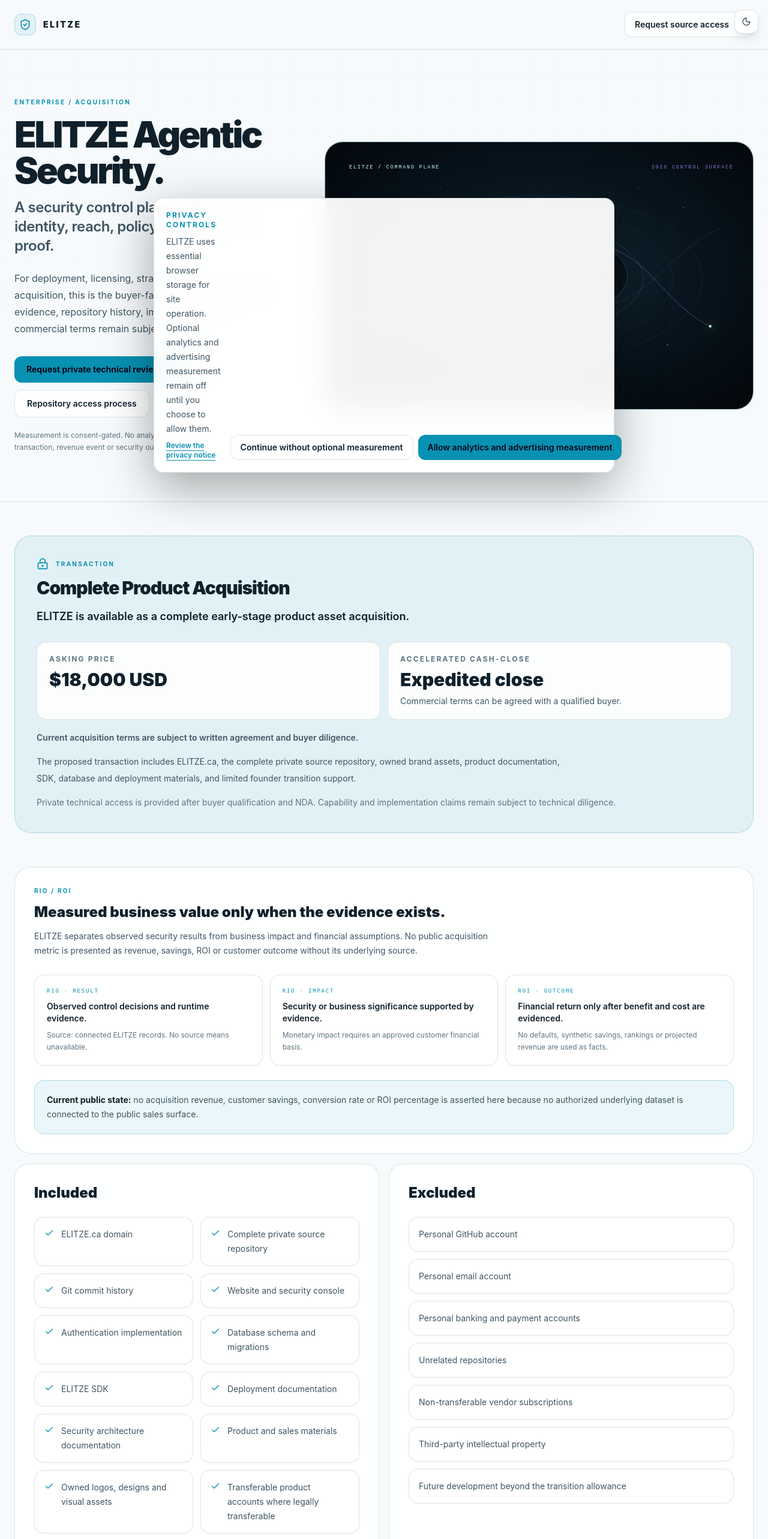
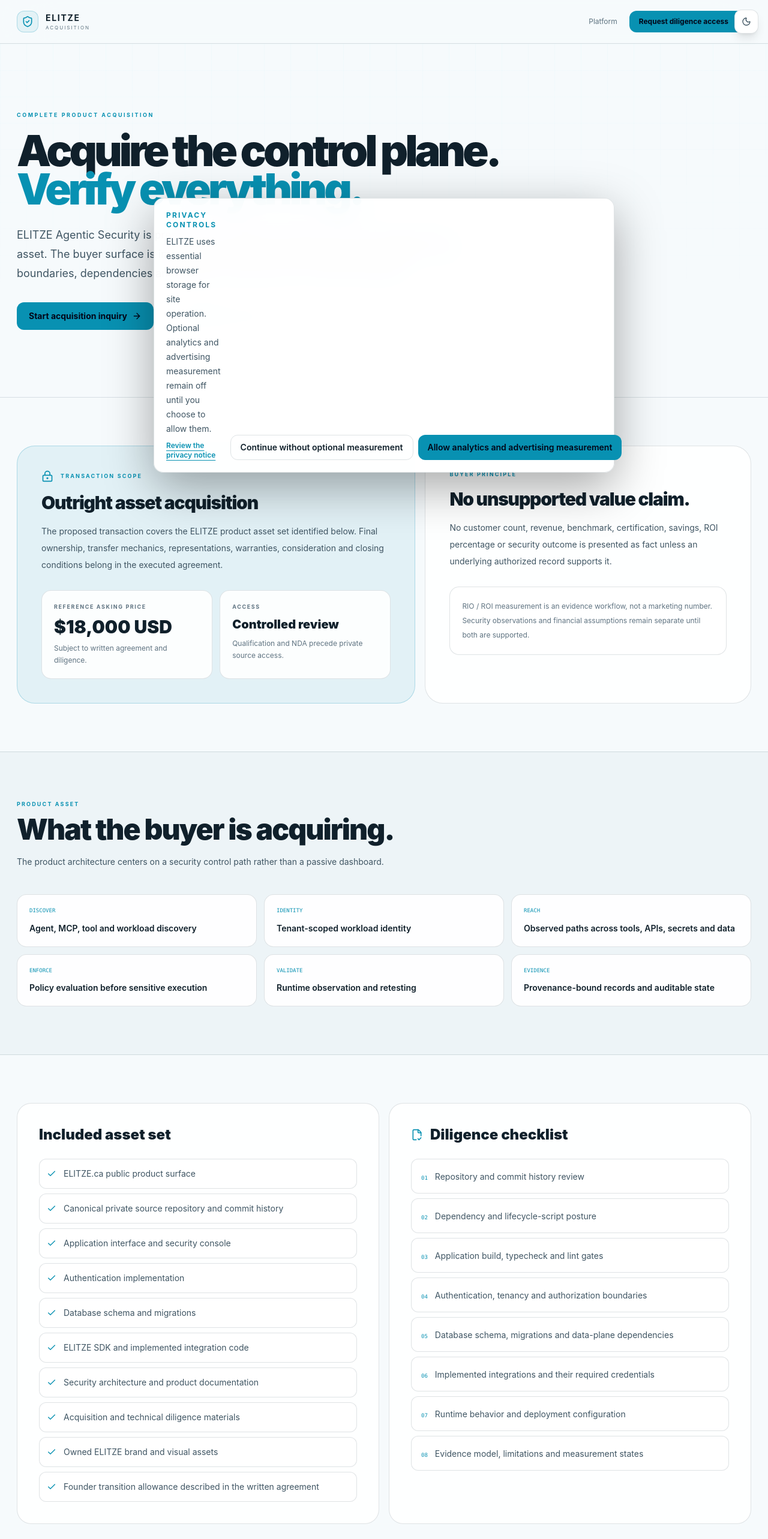
Before and after one commit to terrell0780/elitze-agentic-security, a Next.js app: page /sales in a window 1280 px wide. Shown: the top 2566 px of the page at 60% size. Built offline with nearby package versions, Linux system fonts and the light colour scheme; no server answers.

Commit message:
feat: rebuild acquisition surface for evidence-led asset sale

```diff
--- a/src/app/sales/page.tsx
+++ b/src/app/sales/page.tsx
@@ -1,147 +1,82 @@
-import Image from "next/image";
 import Link from "next/link";
 import { ArrowRight, Check, FileCheck2, LockKeyhole, ShieldCheck } from "lucide-react";
 import AcquisitionCta from "@/components/acquisition-cta";
 
 export const metadata = {
-  title: "Enterprise Sales & Acquisition | ELITZE Agentic Security",
-  description: "ELITZE Agentic Security enterprise licensing and complete product acquisition information, with evidence-gated RIO and ROI measurement.",
+  title: "ELITZE Agentic Security — Acquisition",
+  description: "Buyer-facing acquisition surface for ELITZE Agentic Security, including product scope, diligence boundaries and evidence-gated RIO / ROI measurement.",
   alternates: { canonical: "/sales" },
 };
 
-const capabilities = [
-  "Agent and MCP discovery",
-  "Tenant-scoped workload identity",
-  "Reachability and security graph context",
-  "Policy evaluation before sensitive execution",
-  "Runtime observation and evidence",
-  "Retesting and evidence-backed closure",
-  "REO / RIO / ROE evidence controls",
-  "Private repository and diligence access",
+const assets = [
+  "ELITZE.ca public product surface",
+  "Canonical private source repository and commit history",
+  "Application interface and security console",
+  "Authentication implementation",
+  "Database schema and migrations",
+  "ELITZE SDK and implemented integration code",
+  "Security architecture and product documentation",
+  "Acquisition and technical diligence materials",
+  "Owned ELITZE brand and visual assets",
+  "Founder transition allowance described in the written agreement",
 ];
 
-const included = [
-  "ELITZE.ca domain",
-  "Complete private source repository",
-  "Git commit history",
-  "Website and security console",
-  "Authentication implementation",
-  "Database schema and migrations",
-  "ELITZE SDK",
-  "Deployment documentation",
-  "Security architecture documentation",
-  "Product and sales materials",
-  "Owned logos, designs and visual assets",
-  "Transferable product accounts where legally transferable",
-  "Ten hours of transition support over 30 days",
+const controls = [
+  ["DISCOVER", "Agent, MCP, tool and workload discovery"],
+  ["IDENTITY", "Tenant-scoped workload identity"],
+  ["REACH", "Observed paths across tools, APIs, secrets and data"],
+  ["ENFORCE", "Policy evaluation before sensitive execution"],
+  ["VALIDATE", "Runtime observation and retesting"],
+  ["EVIDENCE", "Provenance-bound records and auditable state"],
 ];
 
-const excluded = [
-  "Personal GitHub account",
-  "Personal email account",
-  "Personal banking and payment accounts",
-  "Unrelated repositories",
-  "Non-transferable vendor subscriptions",
-  "Third-party intellectual property",
-  "Future development beyond the transition allowance",
+const diligence = [
+  "Repository and commit history review",
+  "Dependency and lifecycle-script posture",
+  "Application build, typecheck and lint gates",
+  "Authentication, tenancy and authorization boundaries",
+  "Database schema, migrations and data-plane dependencies",
+  "Implemented integrations and their required credentials",
+  "Runtime behavior and deployment configuration",
+  "Evidence model, limitations and measurement states",
 ];
 
 export default function SalesPage() {
   return (
     <main className="min-h-screen bg-[var(--bg)] text-[var(--text)]">
-      <header className="border-b border-[var(--border)] bg-[var(--header)]/95 backdrop-blur-xl">
-        <div className="mx-auto flex max-w-7xl items-center justify-between px-4 py-5 sm:px-6">
-          <Link href="/" className="flex items-center gap-3">
-            <div className="grid h-9 w-9 place-items-center rounded-xl border border-[var(--accent-border)] bg-[var(--accent-soft)] text-[var(--accent)]"><ShieldCheck className="h-5 w-5" /></div>
-            <span className="text-sm font-black tracking-[.18em]">ELITZE</span>
-          </Link>
-          <AcquisitionCta href="/sales/access" event="repository_access_request" className="inline-flex items-center gap-2 rounded-xl border border-[var(--border)] bg-[var(--panel)] px-4 py-2.5 text-sm font-semibold">
-            Request source access <ArrowRight className="h-4 w-4" />
-          </AcquisitionCta>
+      <header className="sticky top-0 z-50 border-b border-[var(--border)] bg-[var(--header)]/90 backdrop-blur-2xl">
+        <div className="mx-auto flex h-[72px] max-w-[1400px] items-center justify-between px-4 sm:px-7">
+          <Link href="/" className="flex items-center gap-3"><span className="grid h-9 w-9 place-items-center rounded-xl border border-[var(--accent-border)] bg-[var(--accent-soft)] text-[var(--accent)]"><ShieldCheck className="h-5 w-5" /></span><span><b className="block text-sm tracking-[.12em]">ELITZE</b><span className="block text-[8px] uppercase tracking-[.25em] text-[var(--muted)]">Acquisition</span></span></Link>
+          <div className="flex items-center gap-2"><Link href="/platform" className="hidden rounded-xl px-3 py-2 text-xs text-[var(--muted)] sm:inline-flex">Platform</Link><AcquisitionCta href="/sales/access" event="repository_access_request" className="inline-flex items-center gap-2 rounded-xl bg-[var(--accent)] px-4 py-2.5 text-xs font-bold text-slate-950">Request diligence access <ArrowRight className="h-3.5 w-3.5" /></AcquisitionCta></div>
         </div>
       </header>
 
       <section className="relative overflow-hidden border-b border-[var(--border)]">
-        <div className="pointer-events-none absolute inset-0 hero-grid opacity-40" />
-        <div className="relative mx-auto grid max-w-7xl gap-10 px-4 py-14 sm:px-6 sm:py-20 lg:grid-cols-[.8fr_1.2fr] lg:items-center">
-          <div>
-            <div className="text-[10px] font-bold uppercase tracking-[.24em] text-[var(--accent)]">Enterprise / acquisition</div>
-            <h1 className="mt-4 text-4xl font-black tracking-[-.055em] sm:text-6xl">ELITZE Agentic Security.</h1>
-            <p className="mt-4 text-2xl font-semibold tracking-[-.02em] text-[var(--muted-strong)]">A security control plane built around identity, reach, policy, execution and proof.</p>
-            <p className="mt-6 max-w-3xl text-base leading-7 text-[var(--muted-strong)]">For deployment, licensing, strategic partnership or outright acquisition, this is the buyer-facing operating view. Technical evidence, repository history, implementation status and commercial terms remain subject to diligence.</p>
-            <div className="mt-8 flex flex-wrap gap-3">
-              <AcquisitionCta
-                href="mailto:terrell0780@gmail.com?subject=ELITZE%20Agentic%20Security%20-%20private%20technical%20review"
-                event="acquisition_inquiry"
-                className="inline-flex items-center gap-2 rounded-xl bg-[var(--accent)] px-5 py-3 text-sm font-bold text-slate-950"
-              >
-                Request private technical review <ArrowRight className="h-4 w-4" />
-              </AcquisitionCta>
-              <AcquisitionCta href="/sales/access" event="repository_access_request" className="rounded-xl border border-[var(--border)] bg-[var(--panel)] px-5 py-3 text-sm font-semibold">
-                Repository access process
-              </AcquisitionCta>
-            </div>
-            <div className="mt-5 text-xs leading-5 text-[var(--muted)]">Measurement is consent-gated. No analytics event is treated as a qualified buyer, transaction, revenue event or security outcome.</div>
-          </div>
-          <div className="overflow-hidden rounded-[30px] border border-[var(--accent-border)] bg-black/20">
-            <Image src="/elitze-command-plane-2026.svg" alt="ELITZE command plane acquisition visual" width={1600} height={1000} priority className="h-auto w-full" />
+        <div className="pointer-events-none absolute inset-0 hero-grid opacity-70" />
+        <div className="relative mx-auto max-w-[1400px] px-4 py-16 sm:px-7 sm:py-24 lg:py-28">
+          <div className="max-w-5xl">
+            <div className="text-[9px] font-bold uppercase tracking-[.28em] text-[var(--accent)]">Complete product acquisition</div>
+            <h1 className="mt-5 text-5xl font-black leading-[.9] tracking-[-.07em] sm:text-7xl">Acquire the control plane.<br /><span className="text-[var(--accent)]">Verify everything.</span></h1>
+            <p className="mt-7 max-w-3xl text-lg leading-8 text-[var(--muted-strong)]">ELITZE Agentic Security is presented for outright acquisition as an early-stage product asset. The buyer surface is intentionally evidence-led: implemented capabilities, source boundaries, dependencies and diligence requirements are stated separately.</p>
+            <div className="mt-8 flex flex-wrap gap-3"><AcquisitionCta href="mailto:terrell0780@gmail.com?subject=ELITZE%20Agentic%20Security%20-%20acquisition%20inquiry" event="acquisition_inquiry" className="inline-flex items-center gap-2 rounded-xl bg-[var(--accent)] px-5 py-3 text-sm font-bold text-slate-950">Start acquisition inquiry <ArrowRight className="h-4 w-4" /></AcquisitionCta><AcquisitionCta href="/sales/access" event="repository_access_request" className="inline-flex items-center gap-2 rounded-xl border border-[var(--border)] bg-[var(--panel)] px-5 py-3 text-sm font-semibold">Controlled source review</AcquisitionCta></div>
           </div>
         </div>
       </section>
 
-      <section className="mx-auto max-w-7xl px-4 py-10 sm:px-6 sm:py-14">
-        <div className="rounded-[28px] border border-[var(--accent-border)] bg-[var(--accent-soft)] p-6 sm:p-9">
-          <div className="flex items-center gap-3"><LockKeyhole className="h-5 w-5 text-[var(--accent)]" /><div className="text-[10px] font-bold uppercase tracking-[.22em] text-[var(--accent)]">Transaction</div></div>
-          <h2 className="mt-3 text-3xl font-black tracking-[-.035em]">Complete Product Acquisition</h2>
-          <p className="mt-4 max-w-3xl text-lg font-semibold">ELITZE is available as a complete early-stage product asset acquisition.</p>
-          <div className="mt-7 grid gap-3 sm:grid-cols-2">
-            <div className="rounded-2xl border border-[var(--border)] bg-[var(--panel)] p-5"><div className="text-xs font-bold uppercase tracking-[.18em] text-[var(--muted)]">Asking price</div><div className="mt-2 text-3xl font-black">$18,000 USD</div></div>
-            <div className="rounded-2xl border border-[var(--border)] bg-[var(--panel)] p-5"><div className="text-xs font-bold uppercase tracking-[.18em] text-[var(--muted)]">Accelerated cash-close</div><div className="mt-2 text-3xl font-black">Expedited close</div><div className="mt-2 text-sm text-[var(--muted-strong)]">Commercial terms can be agreed with a qualified buyer.</div></div>
-          </div>
-          <p className="mt-5 text-sm font-semibold text-[var(--muted-strong)]">Current acquisition terms are subject to written agreement and buyer diligence.</p>
-          <p className="mt-4 max-w-4xl text-sm leading-7 text-[var(--muted-strong)]">The proposed transaction includes ELITZE.ca, the complete private source repository, owned brand assets, product documentation, SDK, database and deployment materials, and limited founder transition support.</p>
-          <p className="mt-3 text-sm leading-7 text-[var(--muted)]">Private technical access is provided after buyer qualification and NDA. Capability and implementation claims remain subject to technical diligence.</p>
+      <section className="mx-auto max-w-[1400px] px-4 py-12 sm:px-7 sm:py-20">
+        <div className="grid gap-4 lg:grid-cols-[1.1fr_.9fr]">
+          <div className="rounded-[30px] border border-[var(--accent-border)] bg-[var(--accent-soft)] p-7 sm:p-10"><div className="flex items-center gap-3"><LockKeyhole className="h-5 w-5 text-[var(--accent)]" /><span className="text-[9px] font-bold uppercase tracking-[.24em] text-[var(--accent)]">Transaction scope</span></div><h2 className="mt-4 text-3xl font-black tracking-[-.04em]">Outright asset acquisition</h2><p className="mt-4 text-sm leading-7 text-[var(--muted-strong)]">The proposed transaction covers the ELITZE product asset set identified below. Final ownership, transfer mechanics, representations, warranties, consideration and closing conditions belong in the executed agreement.</p><div className="mt-7 grid gap-3 sm:grid-cols-2"><div className="rounded-2xl border border-[var(--border)] bg-[var(--panel)] p-5"><div className="text-[9px] font-bold uppercase tracking-[.18em] text-[var(--muted)]">Reference asking price</div><div className="mt-2 text-3xl font-black">$18,000 USD</div><div className="mt-2 text-xs leading-5 text-[var(--muted)]">Subject to written agreement and diligence.</div></div><div className="rounded-2xl border border-[var(--border)] bg-[var(--panel)] p-5"><div className="text-[9px] font-bold uppercase tracking-[.18em] text-[var(--muted)]">Access</div><div className="mt-2 text-xl font-black">Controlled review</div><div className="mt-2 text-xs leading-5 text-[var(--muted)]">Qualification and NDA precede private source access.</div></div></div></div>
+          <div className="rounded-[30px] border border-[var(--border)] bg-[var(--panel)] p-7 sm:p-10"><div className="text-[9px] font-bold uppercase tracking-[.24em] text-[var(--accent)]">Buyer principle</div><h2 className="mt-4 text-3xl font-black tracking-[-.04em]">No unsupported value claim.</h2><p className="mt-4 text-sm leading-7 text-[var(--muted-strong)]">No customer count, revenue, benchmark, certification, savings, ROI percentage or security outcome is presented as fact unless an underlying authorized record supports it.</p><div className="mt-7 rounded-2xl border border-[var(--border)] bg-[var(--panel-strong)] p-5 text-xs leading-6 text-[var(--muted)]">RIO / ROI measurement is an evidence workflow, not a marketing number. Security observations and financial assumptions remain separate until both are supported.</div></div>
         </div>
       </section>
 
-      <section className="mx-auto max-w-7xl px-4 pb-4 sm:px-6">
-        <div className="rounded-[28px] border border-[var(--border)] bg-[var(--panel)] p-6 sm:p-8">
-          <div className="text-[10px] font-bold uppercase tracking-[.22em] text-[var(--accent)]">RIO / ROI</div>
-          <h2 className="mt-3 text-2xl font-black">Measured business value only when the evidence exists.</h2>
-          <p className="mt-3 max-w-3xl text-sm leading-6 text-[var(--muted-strong)]">ELITZE separates observed security results from business impact and financial assumptions. No public acquisition metric is presented as revenue, savings, ROI or customer outcome without its underlying source.</p>
-          <div className="mt-7 grid gap-3 md:grid-cols-3">
-            <div className="rounded-2xl border border-[var(--border)] bg-[var(--panel-strong)] p-5"><div className="font-mono text-[9px] uppercase tracking-[.2em] text-[var(--accent)]">RIO · Result</div><div className="mt-2 text-sm font-semibold">Observed control decisions and runtime evidence.</div><div className="mt-2 text-xs leading-5 text-[var(--muted)]">Source: connected ELITZE records. No source means unavailable.</div></div>
-            <div className="rounded-2xl border border-[var(--border)] bg-[var(--panel-strong)] p-5"><div className="font-mono text-[9px] uppercase tracking-[.2em] text-[var(--accent)]">RIO · Impact</div><div className="mt-2 text-sm font-semibold">Security or business significance supported by evidence.</div><div className="mt-2 text-xs leading-5 text-[var(--muted)]">Monetary impact requires an approved customer financial basis.</div></div>
-            <div className="rounded-2xl border border-[var(--border)] bg-[var(--panel-strong)] p-5"><div className="font-mono text-[9px] uppercase tracking-[.2em] text-[var(--accent)]">ROI · Outcome</div><div className="mt-2 text-sm font-semibold">Financial return only after benefit and cost are evidenced.</div><div className="mt-2 text-xs leading-5 text-[var(--muted)]">No defaults, synthetic savings, rankings or projected revenue are used as facts.</div></div>
-          </div>
-          <div className="mt-6 rounded-2xl border border-[var(--accent-border)] bg-[var(--accent-soft)] p-5 text-sm leading-6 text-[var(--muted-strong)]"><b className="text-[var(--text)]">Current public state:</b> no acquisition revenue, customer savings, conversion rate or ROI percentage is asserted here because no authorized underlying dataset is connected to the public sales surface.</div>
-        </div>
-      </section>
+      <section className="border-y border-[var(--border)] bg-[var(--section)]"><div className="mx-auto max-w-[1400px] px-4 py-14 sm:px-7 sm:py-20"><div className="max-w-3xl"><div className="text-[9px] font-bold uppercase tracking-[.24em] text-[var(--accent)]">Product asset</div><h2 className="mt-3 text-3xl font-black tracking-[-.04em] sm:text-5xl">What the buyer is acquiring.</h2><p className="mt-4 text-sm leading-7 text-[var(--muted-strong)]">The product architecture centers on a security control path rather than a passive dashboard.</p></div><div className="mt-10 grid gap-3 md:grid-cols-2 xl:grid-cols-3">{controls.map(([label,body]) => <div key={label} className="rounded-2xl border border-[var(--border)] bg-[var(--panel)] p-5"><div className="font-mono text-[9px] text-[var(--accent)]">{label}</div><div className="mt-3 text-sm font-semibold">{body}</div></div>)}</div></div></section>
 
-      <section className="mx-auto grid max-w-7xl gap-4 px-4 pb-4 sm:px-6 lg:grid-cols-2">
-        <div className="rounded-3xl border border-[var(--border)] bg-[var(--panel)] p-6 sm:p-8"><h2 className="text-2xl font-black">Included</h2><div className="mt-6 grid gap-3 sm:grid-cols-2">{included.map((item) => <div key={item} className="flex gap-3 rounded-2xl border border-[var(--border)] bg-[var(--panel-strong)] p-4 text-sm leading-6 text-[var(--muted-strong)]"><Check className="mt-0.5 h-4 w-4 shrink-0 text-[var(--accent)]" />{item}</div>)}</div></div>
-        <div className="rounded-3xl border border-[var(--border)] bg-[var(--panel)] p-6 sm:p-8"><h2 className="text-2xl font-black">Excluded</h2><div className="mt-6 grid gap-3">{excluded.map((item) => <div key={item} className="rounded-2xl border border-[var(--border)] bg-[var(--panel-strong)] p-4 text-sm leading-6 text-[var(--muted-strong)]">{item}</div>)}</div></div>
-      </section>
+      <section className="mx-auto max-w-[1400px] px-4 py-14 sm:px-7 sm:py-20"><div className="grid gap-4 lg:grid-cols-2"><div className="rounded-3xl border border-[var(--border)] bg-[var(--panel)] p-7 sm:p-9"><h2 className="text-2xl font-black">Included asset set</h2><div className="mt-6 grid gap-2">{assets.map((x) => <div key={x} className="flex gap-3 rounded-xl border border-[var(--border)] bg-[var(--panel-strong)] p-3 text-sm leading-6 text-[var(--muted-strong)]"><Check className="mt-1 h-4 w-4 shrink-0 text-[var(--accent)]" />{x}</div>)}</div></div><div className="rounded-3xl border border-[var(--border)] bg-[var(--panel)] p-7 sm:p-9"><div className="flex items-center gap-3"><FileCheck2 className="h-5 w-5 text-[var(--accent)]" /><h2 className="text-2xl font-black">Diligence checklist</h2></div><div className="mt-6 grid gap-2">{diligence.map((x,i) => <div key={x} className="rounded-xl border border-[var(--border)] bg-[var(--panel-strong)] p-4"><span className="mr-3 font-mono text-[9px] text-[var(--accent)]">0{i+1}</span><span className="text-sm text-[var(--muted-strong)]">{x}</span></div>)}</div></div></div></section>
 
-      <section className="mx-auto max-w-7xl px-4 py-4 sm:px-6 sm:py-8">
-        <div className="rounded-3xl border border-[var(--border)] bg-[var(--panel)] p-6 sm:p-8">
-          <div className="flex items-center gap-3"><FileCheck2 className="h-5 w-5 text-[var(--accent)]" /><h2 className="text-2xl font-black">Buyer diligence</h2></div>
-          <p className="mt-4 max-w-4xl text-sm leading-7 text-[var(--muted-strong)]">No synthetic metrics or invented production claims are used as diligence evidence. A serious buyer should validate source code, dependency posture, CI gates, deployment configuration, database state, integrations, identity controls, tenancy, telemetry and runtime performance.</p>
-          <div className="mt-7 grid gap-3 sm:grid-cols-2 lg:grid-cols-4">{capabilities.map((item, i) => <div key={item} className="rounded-2xl border border-[var(--border)] bg-[var(--panel-strong)] p-4"><div className="font-mono text-[9px] text-[var(--accent)]">0{i + 1}</div><div className="mt-2 text-sm font-semibold">{item}</div></div>)}</div>
-        </div>
-      </section>
+      <section className="mx-auto max-w-[1400px] px-4 pb-14 sm:px-7 sm:pb-20"><div className="rounded-[30px] border border-[var(--accent-border)] bg-[var(--accent-soft)] p-7 text-center sm:p-10"><div className="text-[9px] font-bold uppercase tracking-[.24em] text-[var(--accent)]">Next controlled step</div><h2 className="mt-3 text-3xl font-black tracking-[-.04em] sm:text-4xl">Review the source. Validate the boundary. Decide the transaction.</h2><p className="mx-auto mt-4 max-w-2xl text-sm leading-7 text-[var(--muted-strong)]">Private repository access is handled separately from the public sales surface and remains subject to qualification, NDA and written terms.</p><div className="mt-7 flex justify-center"><AcquisitionCta href="/sales/access" event="repository_access_request" className="inline-flex items-center gap-2 rounded-xl bg-[var(--accent)] px-5 py-3 text-sm font-bold text-slate-950">Request controlled access <ArrowRight className="h-4 w-4" /></AcquisitionCta></div></div></section>
 
-      <section className="mx-auto max-w-7xl px-4 py-4 sm:px-6 sm:py-8">
-        <div className="grid gap-4 lg:grid-cols-[1.05fr_.95fr]">
-          <div className="rounded-3xl border border-[var(--border)] bg-[var(--panel)] p-6 sm:p-8"><h2 className="text-2xl font-black">Private source access</h2><p className="mt-4 text-sm leading-6 text-[var(--muted-strong)]">The canonical source repository is private. Qualified buyers can request controlled technical review; repository access is handled separately after qualification and NDA.</p><AcquisitionCta href="/sales/access" event="repository_access_request" className="mt-6 inline-flex items-center gap-2 rounded-xl bg-[var(--accent)] px-5 py-3 text-sm font-bold text-slate-950">Request repository access <ArrowRight className="h-4 w-4" /></AcquisitionCta></div>
-          <div className="rounded-3xl border border-[var(--accent-border)] bg-[var(--accent-soft)] p-6 sm:p-8"><div className="text-[10px] font-bold uppercase tracking-[.22em] text-[var(--accent)]">Operating promise</div><h2 className="mt-3 text-2xl font-black">Pentest every release. Govern every agent. Verify every fix.</h2><p className="mt-4 text-sm leading-6 text-[var(--muted-strong)]">The model is not the security boundary. ELITZE is designed around policy, identity, reachability, evidence and verification.</p></div>
-        </div>
-      </section>
-
-      <section className="mx-auto max-w-7xl px-4 py-4 sm:px-6 sm:py-8">
-        <div className="rounded-2xl border border-[var(--border)] bg-[var(--panel)] p-5 text-xs leading-5 text-[var(--muted)]"><b className="text-[var(--text)]">Trust disclosure:</b> Third-party references are informational only and do not imply endorsement, certification, partnership or affiliation with ELITZE unless a separate written relationship exists. Product capabilities, implementation status and commercial terms remain subject to technical and legal diligence.</div>
-        <footer className="mt-8 flex flex-wrap gap-5 pb-10 text-xs text-[var(--muted)]"><Link href="/privacy">Privacy</Link><Link href="/terms">Terms</Link><Link href="/security">Security</Link><Link href="/">Home</Link></footer>
-      </section>
+      <footer className="border-t border-[var(--border)]"><div className="mx-auto flex max-w-[1400px] flex-wrap gap-5 px-4 py-8 sm:px-7 text-xs text-[var(--muted)]"><Link href="/privacy">Privacy</Link><Link href="/terms">Terms</Link><Link href="/security">Security</Link><Link href="/">ELITZE</Link></div></footer>
     </main>
   );
 }
```
